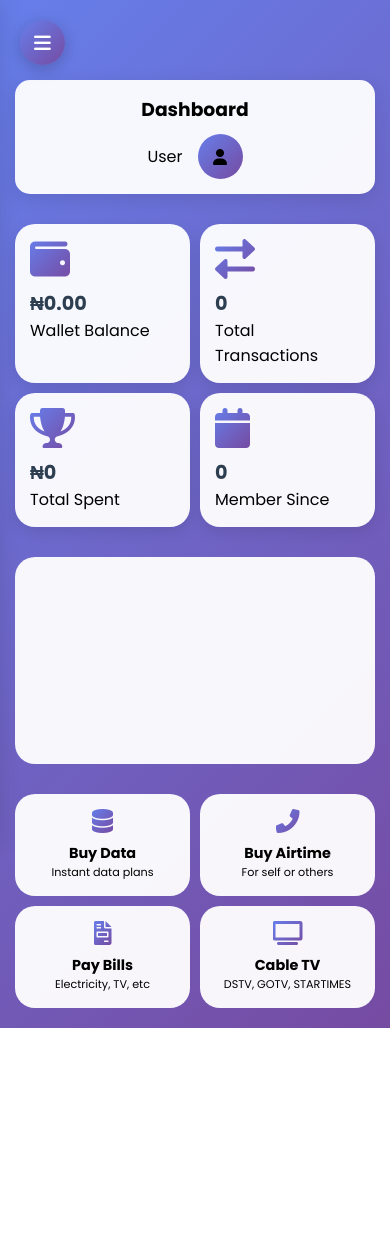
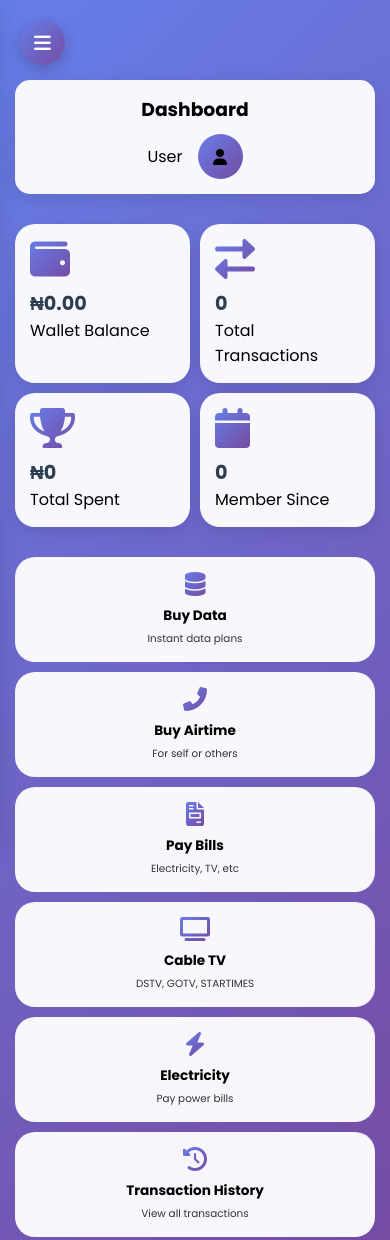
Before and after one commit to oborimusa/TDataConnect, a website: page tdata_homepage.html in a window 390 px wide. Shown: the top 1240 px of the page. Before the commit the page ends 1028 px from the top, so only its background shows below. Drawn offline with nearby package versions, Linux system fonts and the light colour scheme; sample sign-in values are in the browser's storage; a script that the page names is missing.

Commit message:
Updated dashboard with 6 service cards - no vacant space

```diff
--- a/tdata_homepage.html
+++ b/tdata_homepage.html
@@ -71,6 +71,18 @@
             display: grid; grid-template-columns: repeat(auto-fit, minmax(250px, 1fr));
             gap: 20px; margin-bottom: 30px;
         }
+
+        .chart-container {
+    background: rgba(255,255,255,0.95);
+    padding: 20px;
+    border-radius: 20px;
+    margin-bottom: 30px;
+    max-height: 200px;  /* Add this to reduce height */
+}
+canvas {
+    max-height: 180px;  /* Reduce chart height */
+    width: 100% !important;
+}
         .stat-card {
             background: rgba(255,255,255,0.95); padding: 25px;
             border-radius: 20px; box-shadow: 0 5px 15px rgba(0,0,0,0.1);
@@ -92,13 +104,21 @@
         .content-panel { display: none; animation: fadeIn 0.5s ease; }
         .content-panel.active { display: block; }
         @keyframes fadeIn { from { opacity: 0; transform: translateY(20px); } to { opacity: 1; transform: translateY(0); } }
+
+        /* Services Grid - 6 cards layout */
         .services-grid {
-            display: grid; grid-template-columns: repeat(auto-fit, minmax(220px, 1fr));
-            gap: 20px; margin-top: 20px;
+            display: grid;
+            grid-template-columns: repeat(3, 1fr);
+            gap: 20px;
+            margin-top: 20px;
         }
+
         .service-card {
-            background: rgba(255,255,255,0.95); padding: 25px;
-            border-radius: 20px; text-align: center; cursor: pointer;
+            background: rgba(255,255,255,0.95);
+            padding: 25px 20px;
+            border-radius: 20px;
+            text-align: center;
+            cursor: pointer;
             transition: 0.3s;
         }
         .service-card:hover {
@@ -108,11 +128,16 @@
         }
         .service-card:hover i { color: white; }
         .service-card i {
-            font-size: 2.5rem;
+            font-size: 2rem;
             background: linear-gradient(135deg, #667eea, #764ba2);
-            -webkit-background-clip: text; background-clip: text;
-            color: transparent; margin-bottom: 10px;
+            -webkit-background-clip: text;
+            background-clip: text;
+            color: transparent;
+            margin-bottom: 10px;
         }
+        .service-card h4 { font-size: 1rem; margin-bottom: 5px; }
+        .service-card p { font-size: 0.75rem; opacity: 0.8; }
+
         .transaction-table {
             background: rgba(255,255,255,0.95); border-radius: 20px;
             padding: 20px; overflow-x: auto;
@@ -196,6 +221,10 @@
         }
         .sidebar-overlay.active { display: block; }
 
+        @media (max-width: 1024px) {
+            .services-grid { grid-template-columns: repeat(2, 1fr); }
+        }
+
         @media (max-width: 768px) {
             .menu-toggle { display: flex; }
             .mobile-close-btn { display: flex; }
@@ -209,9 +238,13 @@
             .services-grid { grid-template-columns: repeat(2, 1fr); gap: 10px; }
             .service-card { padding: 15px; }
             .service-card i { font-size: 1.5rem; }
-            .service-card h4 { font-size: 0.9rem; }
-            .service-card p { font-size: 0.7rem; }
+            .service-card h4 { font-size: 0.85rem; }
+            .service-card p { font-size: 0.65rem; }
             .custom-toast { white-space: normal; max-width: 90%; font-size: 0.85rem; }
+        }
+
+        @media (max-width: 480px) {
+            .services-grid { grid-template-columns: 1fr; }
         }
     </style>
 </head>
@@ -248,6 +281,7 @@
             </div>
         </div>
 
+        <!-- Dashboard Panel -->
         <div id="dashboardPanel" class="content-panel active">
             <div class="stats-grid">
                 <div class="stat-card"><i class="fas fa-wallet"></i><h3 id="walletBalance">₦0.00</h3><p>Wallet Balance</p></div>
@@ -255,18 +289,54 @@
                 <div class="stat-card"><i class="fas fa-trophy"></i><h3 id="totalSpent">₦0</h3><p>Total Spent</p></div>
                 <div class="stat-card"><i class="fas fa-calendar"></i><h3 id="memberDays">0</h3><p>Member Since</p></div>
             </div>
-            <div class="chart-container"><canvas id="spendingChart"></canvas></div>
+            <!-- <div class="chart-container"><canvas id="spendingChart"></canvas></div> -->
+
+            <!-- 6 Cards Grid - No Vacant Space -->
             <div class="services-grid">
-                <div class="service-card" data-service="data"><i class="fas fa-database"></i><h4>Buy Data</h4><p>Instant data plans</p></div>
-                <div class="service-card" data-service="airtime"><i class="fas fa-phone-alt"></i><h4>Buy Airtime</h4><p>For self or others</p></div>
-                <div class="service-card" data-service="bills"><i class="fas fa-file-invoice"></i><h4>Pay Bills</h4><p>Electricity, TV, etc</p></div>
-                <div class="service-card" data-service="cabletv"><i class="fas fa-tv"></i><h4>Cable TV</h4><p>DSTV, GOTV, STARTIMES</p></div>
+                <div class="service-card" data-service="data">
+                    <i class="fas fa-database"></i>
+                    <h4>Buy Data</h4>
+                    <p>Instant data plans</p>
+                </div>
+                <div class="service-card" data-service="airtime">
+                    <i class="fas fa-phone-alt"></i>
+                    <h4>Buy Airtime</h4>
+                    <p>For self or others</p>
+                </div>
+                <div class="service-card" data-service="bills">
+                    <i class="fas fa-file-invoice"></i>
+                    <h4>Pay Bills</h4>
+                    <p>Electricity, TV, etc</p>
+                </div>
+                <div class="service-card" data-service="cabletv">
+                    <i class="fas fa-tv"></i>
+                    <h4>Cable TV</h4>
+                    <p>DSTV, GOTV, STARTIMES</p>
+                </div>
+                <div class="service-card" data-service="electricity">
+                    <i class="fas fa-bolt"></i>
+                    <h4>Electricity</h4>
+                    <p>Pay power bills</p>
+                </div>
+                <div class="service-card" data-service="history">
+                    <i class="fas fa-history"></i>
+                    <h4>Transaction History</h4>
+                    <p>View all transactions</p>
+                </div>
             </div>
         </div>
 
-        <div id="dataPanel" class="content-panel"><div class="services-grid" id="dataPlans"></div></div>
-        <div id="airtimePanel" class="content-panel"><div class="services-grid" id="airtimeOptions"></div></div>
+        <!-- Data Panel -->
+        <div id="dataPanel" class="content-panel">
+            <div class="services-grid" id="dataPlans"></div>
+        </div>
 
+        <!-- Airtime Panel -->
+        <div id="airtimePanel" class="content-panel">
+            <div class="services-grid" id="airtimeOptions"></div>
+        </div>
+
+        <!-- Bills Panel -->
         <div id="billsPanel" class="content-panel">
             <div class="services-grid">
                 <div class="service-card" onclick="showPage('cabletv')"><i class="fas fa-tv"></i><h4>Cable TV</h4><p>DSTV, GOTV, STARTIMES</p></div>
@@ -276,16 +346,28 @@
             </div>
         </div>
 
-        <div id="cabletvPanel" class="content-panel"><div class="services-grid" id="cableTVOptions"></div></div>
-        <div id="electricityPanel" class="content-panel"><div class="services-grid" id="electricityOptions"></div></div>
+        <!-- Cable TV Panel -->
+        <div id="cabletvPanel" class="content-panel">
+            <div class="services-grid" id="cableTVOptions"></div>
+        </div>
 
+        <!-- Electricity Panel -->
+        <div id="electricityPanel" class="content-panel">
+            <div class="services-grid" id="electricityOptions"></div>
+        </div>
+
+        <!-- History Panel -->
         <div id="historyPanel" class="content-panel">
             <div class="transaction-table">
                 <h3 style="margin-bottom:20px">Transaction History</h3>
-                <table id="historyTable"><thead><tr><th>Date</th><th>Type</th><th>Details</th><th>Amount</th><th>Status</th></tr></thead><tbody id="historyBody"></tbody></table>
+                <table>
+                    <thead><tr><th>Date</th><th>Type</th><th>Details</th><th>Amount</th><th>Status</th></tr></thead>
+                    <tbody id="historyBody"></tbody>
+                </table>
             </div>
         </div>
 
+        <!-- Wallet Panel -->
         <div id="walletPanel" class="content-panel">
             <div class="profile-card">
                 <h3>Wallet Management</h3>
@@ -297,6 +379,7 @@
             </div>
         </div>
 
+        <!-- Profile Panel -->
         <div id="profilePanel" class="content-panel">
             <div class="profile-card">
                 <h3>Profile Information</h3>
@@ -455,7 +538,7 @@
     function loadTransactionHistory() {
         const tbody = document.getElementById('historyBody');
         if (!tbody) return;
-        if (transactions.length === 0) { tbody.innerHTML = '<tr><td colspan="5" style="text-align:center;">No transactions yet</td></tr>'; return; }
+        if (transactions.length === 0) { tbody.innerHTML = '<td>td colspan="5" style="text-align:center;">No transactions yet</td></tr>'; return; }
         tbody.innerHTML = transactions.map(t => `<tr><td>${t.date}</td><td>${t.type}</td><td>${t.details}</td><td>${t.amount}</td><td class="status-${t.status}">${t.status.toUpperCase()}</td></tr>`).join('');
     }
 
@@ -485,7 +568,7 @@
         showToast('Profile updated!');
     }
 
-    // ==================== PAYSTACK (LIVE - REMOVED DEMO MODE) ====================
+    // ==================== PAYSTACK ====================
     const PAYSTACK_PUBLIC_KEY = 'pk_test_51d5c26dbd407c184e80993bb1d65637faf5beba';
 
     function fundWalletWithPaystack() {
@@ -505,7 +588,6 @@
             ref: 'TDC_' + Date.now() + '_' + Math.floor(Math.random() * 1000000),
             onClose: function() { showToast('Payment cancelled'); },
             callback: function(response) {
-                // REAL PAYMENT SUCCESSFUL
                 showToast('✅ Payment successful! Adding funds...');
                 userProfile.walletBalance += parsedAmount;
                 loadProfile(); loadDashboard(); saveToLocalStorage();
```
